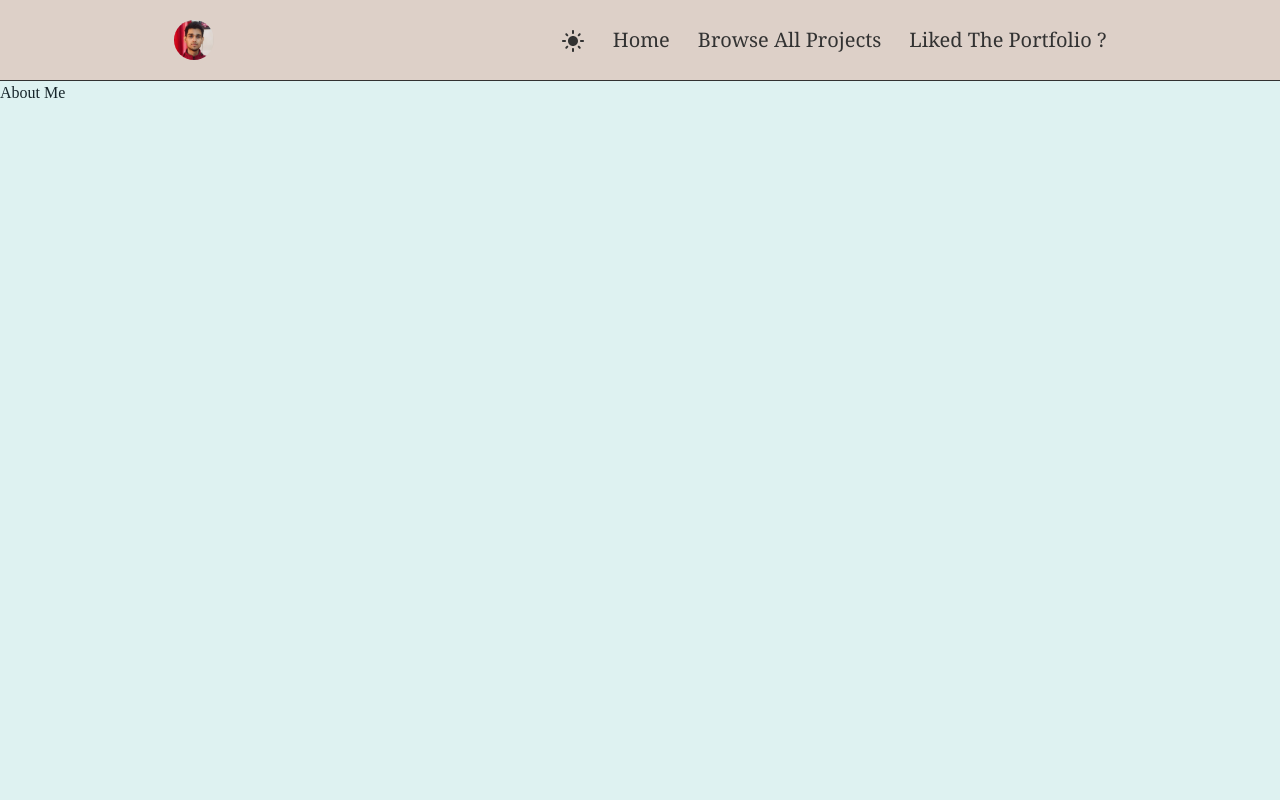
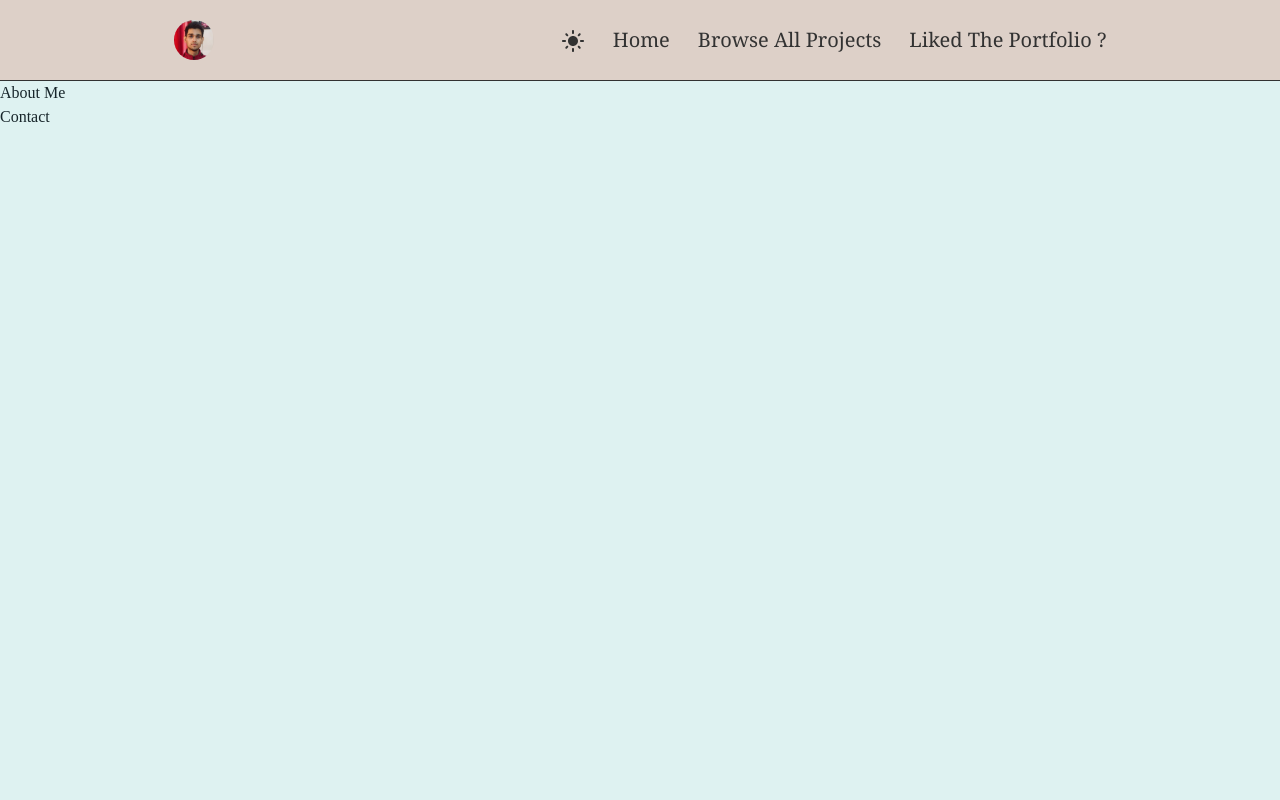
Before and after one commit to renji18/Portfolio-v1, a React (Create React App) app: page /extras in a window 1280 px wide. Shown: the top 800 px of the page. Built offline with nearby package versions, Linux system fonts and the light colour scheme.

Commit message:
third deployment

```diff
--- a/src/index.css
+++ b/src/index.css
@@ -4,5 +4,5 @@
 
 body {
   overflow-x: hidden;
-  font-family: cursive;
+  font-family: serif;
 }
--- a/src/pages/Extras.js
+++ b/src/pages/Extras.js
@@ -4,6 +4,8 @@ const Extras = () => {
   return (
     <div className='bg-[#DEF2F1] h-[90vh] text-[#17252A]'>
       <section>About Me</section>
+      <section>Contact</section>
+      {/* <section>Wanna Collab on a project ?</section> */}
       {/* <section>Wanna employ me ?</section> */}
     </div>
   )
--- a/src/pages/Home.js
+++ b/src/pages/Home.js
@@ -27,13 +27,13 @@ const Home = ({ setActiveMenu }) => {
           </span>{" "}
           with great user experiences.
         </p>
-        <div className="lg:flex gap-10 lg:flex-row">
+        <div className="flex items-center flex-col gap-10 lg:flex-row">
           <button
             onClick={() => {
               setActiveMenu("Browse All Projects");
               navigate("/all-projects");
             }}
-            className="bg-[#323232b2] dark:bg-[#178582] dark:text-[#0A1828] text-xl text-[#DDD0C8] font-semibold hover:font-serif font-mono px-8 py-4 rounded-full"
+            className="bg-[#323232b2] dark:bg-[#178582] dark:text-[#0A1828] w-[160px] text-xl text-[#DDD0C8] font-semibold hover:font-serif font-mono px-8 py-4 rounded-full"
           >
             Projects
           </button>
@@ -42,7 +42,7 @@ const Home = ({ setActiveMenu }) => {
               setActiveMenu("Liked The Portfolio ?");
               navigate("/extras");
             }}
-            className="bg-[#323232b2] hover:font-serif dark:bg-[#178582] dark:text-[#0A1828] mt-10 lg:mt-0 text-xl text-[#DDD0C8] font-semibold font-mono px-8 py-4 rounded-full"
+            className="bg-[#323232b2] hover:font-serif dark:bg-[#178582] dark:text-[#0A1828] lg:mt-0 text-xl text-[#DDD0C8] font-semibold font-mono px-8 py-4 rounded-full"
           >
             Wanna Know More?
           </button>
```
